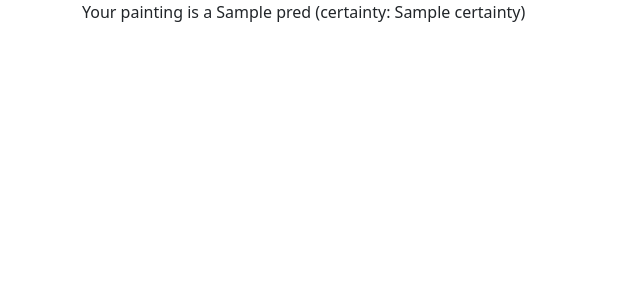
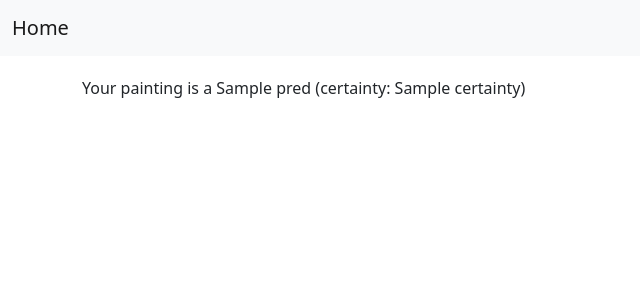
Before and after one commit to YoriVerbist/Bot-Ross, a Flask app: template web/templates/predict.html in a window 1280 px wide. Shown: the top 300 px of the page, without its empty margins (0-640 px from the left). Run offline with Flask 2, Linux system fonts and the light colour scheme; the template is opened without the code that fills it: most values are stand-ins (such as "Sample title", 1, 10 or a date in 2020); parts of the project's set-up code (start-up, migrations or seed data) failed here and were passed over.

Commit message:
Style changes

```diff
--- a/web/templates/index.html
+++ b/web/templates/index.html
@@ -1,6 +1,9 @@
 {% extends "layout.html" %}
 
 {% block main %}
+<h1>Bot-Ross</h1>
+<hr>
+<p>This is a painting classifier. Upload a painting below and see who painted it!</p>
 <form action="/predict" method="post" enctype="multipart/form-data">
     <div class="input-group mb-3">
     <label class="input-group-text" for="image">Upload</label>
--- a/web/templates/layout.html
+++ b/web/templates/layout.html
@@ -11,7 +11,13 @@
     <title>Bot Ross</title>
   </head>
   <body>
-    <div class="container">
+
+  <nav class="navbar navbar-light bg-light">
+    <div class="container-fluid">
+      <a class="navbar-brand" href="./">Home</a>
+    </div>
+  </nav>
+    <div class="container" style="margin-top: 20px;">
         {% block main %}{% endblock %}
     </div>
     <!-- Optional JavaScript; choose one of the two! -->
--- a/web/templates/predict.html
+++ b/web/templates/predict.html
@@ -5,6 +5,7 @@
 	<div>
 		<img src="{{ url_for('static', filename=filename) }}" style="width: 600px;">
 	</div>
+	<br>
 {% endif %}
 <p>Your painting is a {{ pred }} (certainty: {{ certainty }})</p>
 {% endblock %}
```
Also changed, not shown: web/app.yml (deleted, +0 -15 lines).
